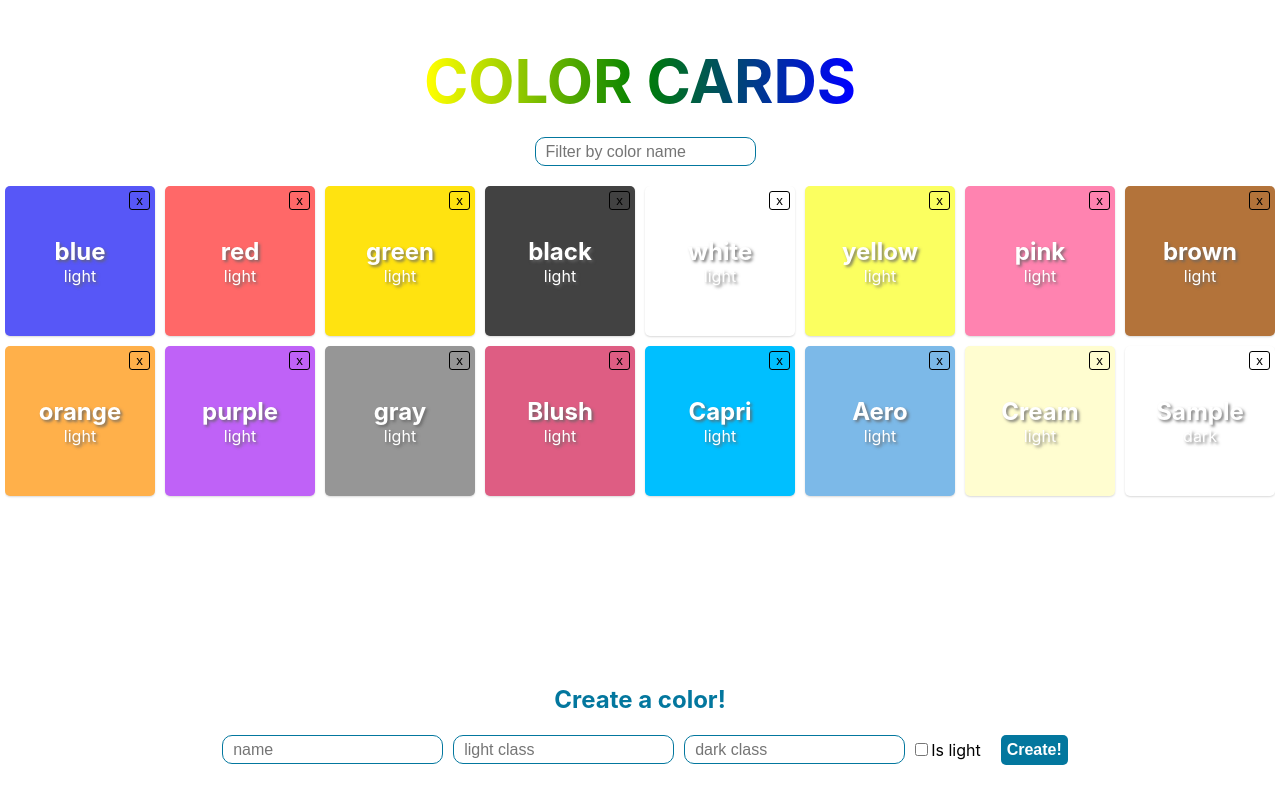
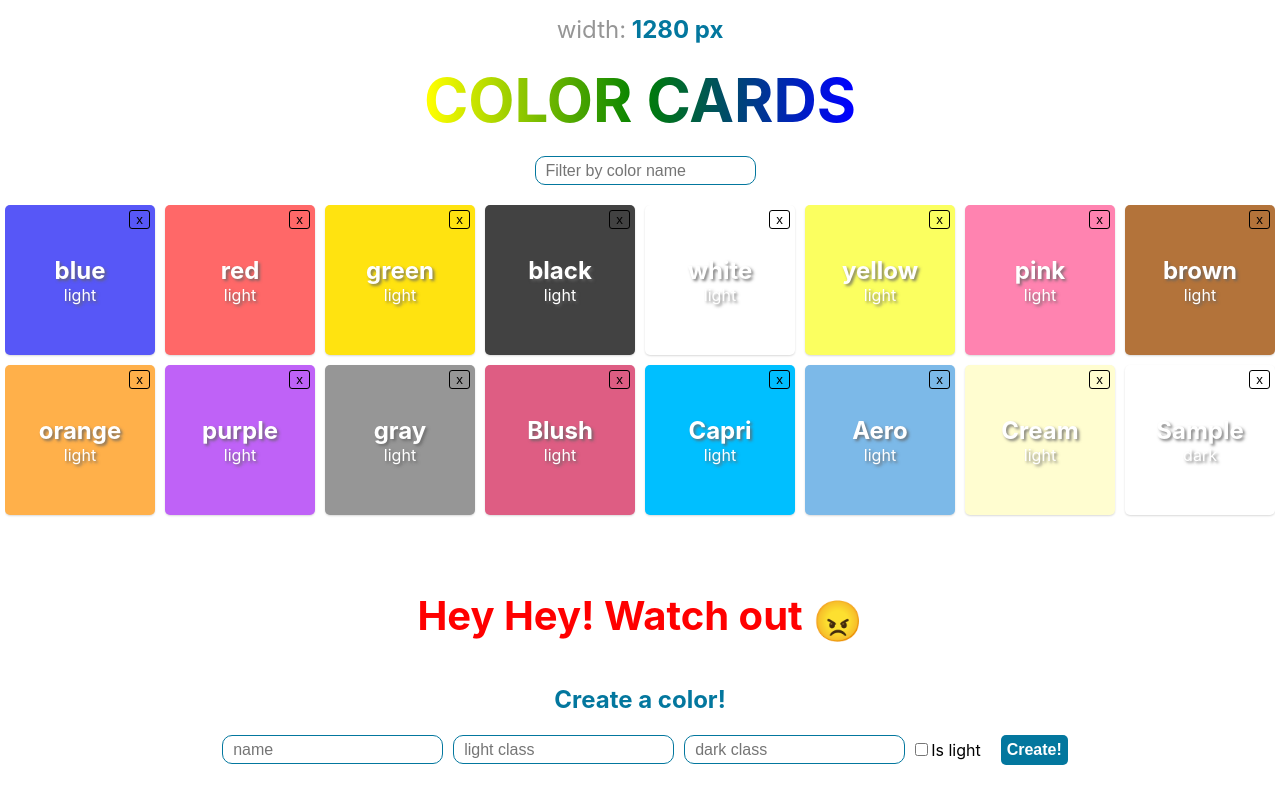
Before and after one commit to Daguilar94/Top_Gun_Lab_React_2, a React (Create React App) app: page / in a window 1280 px wide. Both pictures are taken after typing "Sample", "Sample", "Sample" into the empty fields and a click on the button "Create!". Built offline with nearby package versions, Linux system fonts and the light colour scheme.

Commit message:
Add lifecycle exercise solution

```diff
--- a/src/App.css
+++ b/src/App.css
@@ -1,12 +1,3 @@
-.App {
-  box-sizing: border-box;
-  text-align: center;
-  padding: 5px;
-  height: 100vh;
-  display: flex;
-  flex-direction: column;
-}
-
 h2, p {
   margin: 0;
 }
@@ -20,12 +11,23 @@ input {
   font-size: 16px;
 }
 
-.personal-card {
-  display: inline-block;
-  padding: 10px;
+.App {
+  box-sizing: border-box;
   text-align: center;
-  border-radius: 5px;
-  box-shadow: 1px 1px 5px black;
+  padding: 5px;
+  height: 100vh;
+  display: flex;
+  flex-direction: column;
+}
+
+.window-width {
+  padding: 10px 0;
+  color: #03779e;
+}
+
+.window-width span {
+  font-weight: lighter;
+  color: #969696;
 }
 
 .color-cards__title  {
@@ -35,7 +37,7 @@ input {
   -webkit-background-clip: text;
   -webkit-text-fill-color: transparent;
   font-size: 60px;
-  margin-bottom: 20px;
+  margin: 10px 0 20px 0;
 }
 
 .filter-container {
@@ -98,6 +100,19 @@ input {
 .color-card:hover .delete-color:hover {
   transform: scale(1.05);
   transition: transform 0.35s ease-in-out;
+}
+
+.warning-msg {
+  font-size: 40px;
+  display: flex;
+  align-items: center;
+  justify-content: center;
+  color: red;
+}
+
+.warning-msg span {
+  padding-top: 10px;
+  margin-left: 10px;
 }
 
 .create-color-title {
--- a/src/App.js
+++ b/src/App.js
@@ -10,8 +10,42 @@ class App extends Component {
     nameText: "",
     lightClassText: "",
     darkClassText: "",
-    isLight: false
+    isLight: false,
+    windowWidth: window.innerWidth,
+    showWarningMessage: false
   }
+
+  componentDidMount = () => {
+    window.addEventListener('resize', this.updateWidth)
+  }
+
+  componentWillUnmount = () => {
+    window.removeEventListener('resize', this.updateWidth)
+  }
+
+  componentDidUpdate = (_, prevState) => {
+    const {
+      colors: prevColors,
+      showWarningMessage: prevShowWarningMessage
+    } = prevState;
+
+    const {
+      colors,
+      showWarningMessage
+    } = this.state;
+
+    const sameLength = prevColors.length === colors.length;
+    const changedMessage = prevShowWarningMessage !== showWarningMessage;
+
+    if (!sameLength && !showWarningMessage) {
+      this.setState({ showWarningMessage: true });
+    }
+    if (sameLength && !changedMessage && showWarningMessage) {
+      this.setState({ showWarningMessage: false });
+    }
+  }
+
+  updateWidth = () => this.setState({ windowWidth: window.innerWidth });
 
   handleTextChange = (e, keyText) => {
     const value = e.target.value;
@@ -82,13 +116,16 @@ class App extends Component {
       nameText,
       lightClassText,
       darkClassText,
-      isLight
+      isLight,
+      windowWidth,
+      showWarningMessage
     } = this.state;
 
     const filteredColors = colors.filter(color => color.name.includes(filterText));
 
     return (
       <div className="App">
+        <h2 className="window-width"><span>width:</span> {windowWidth} px</h2>
         <h1 className="color-cards__title">COLOR CARDS</h1>
         <div className="filter-container">
           <input
@@ -109,6 +146,12 @@ class App extends Component {
             />
           ))}
         </main>
+        {showWarningMessage &&
+          <h3 className="warning-msg">
+            Hey Hey! Watch out
+            <span role="img" aria-label="angry-face">😠</span>
+          </h3>
+        }
         <h2 className="create-color-title">Create a color!</h2>
         <form className="create-color-form" onSubmit={this.createColor}>
           <input
```
